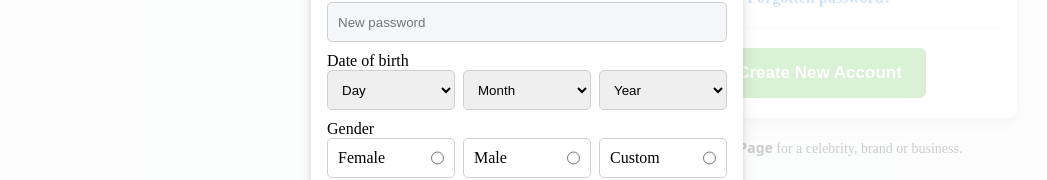
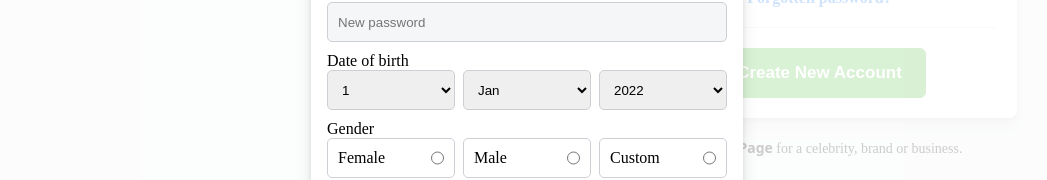
Before and after one commit to Salim66/Facebook-Development, a React (Create React App) app in the folder client/: page /login in a window 1280 px wide. Both pictures are taken after typing "name@example.com", "Sample123" into the empty fields and a click on the button "Create New Account". Shown: the part 329-509 px from the top of the page, without its empty margins (113-1160 px from the left). Built offline with nearby package versions, Linux system fonts and the light colour scheme; a web font is replaced by a local one.

Commit message:
Registation Birthdate and gender configure done

```diff
--- a/client/package.json
+++ b/client/package.json
@@ -14,6 +14,7 @@
     "react-redux": "^8.0.5",
     "react-router-dom": "^6.4.3",
     "react-scripts": "5.0.1",
+    "react-toastify": "^9.1.1",
     "redux": "^4.2.0",
     "redux-devtools-extension": "^2.13.9",
     "redux-thunk": "^2.4.2",
--- a/client/src/App.js
+++ b/client/src/App.js
@@ -3,10 +3,19 @@ import { Routes, Route } from 'react-router-dom';
 import Home from './pages/Home/Home';
 import Auth from './pages/Auth/Auth';
 import Profile from './pages/Profile/Profile';
+import { toast, ToastContainer } from 'react-toastify';
+import "react-toastify/dist/ReactToastify.css";
+import { createToast } from './utility/toast';
 
 function App() {
   return (
     <>
+      <ToastContainer
+      hideProgressBar={true}
+      position="top-center"
+      autoClose={3000}
+      newestOnTop={true}
+      />
       <Routes>
         <Route path="/" element={ <Home /> } />
         <Route path="/login" element={ <Auth /> } />
--- a/client/src/components/Register/Register.jsx
+++ b/client/src/components/Register/Register.jsx
@@ -1,6 +1,16 @@
 import React from 'react';
 import { useState } from 'react';
 import Cross from '../../_assets/icons/cross.png';
+
+// day of the month
+const days = [1,2,3,4,5,6,7,8,9,10,11,12,13,14,15,16,17,18,19,20,21,22,23,24,25,26,27,28,29,30,31];
+
+// months name
+const months = ["Jan", "Feb", "Mar", "Apr", "May", "Jun", "Jul", "Aug", "Sep", "Oct", "Nav", "Dec"];
+
+// Years
+const years = Array.from({ length: 100 }, (_, i) => new Date().getFullYear() - i);
+console.log(years);
 
 const Register = ({ setRegister }) => {
 
@@ -9,7 +19,11 @@ const Register = ({ setRegister }) => {
         fname: '',
         sname: '',
         numberOrMobile: '',
-        password: ''
+        password: '',
+        day: '',
+        month: '',
+        year: '',
+        gender: ''
     });
 
     // validation state
@@ -17,7 +31,8 @@ const Register = ({ setRegister }) => {
         fname: false,
         sname: false,
         numberOrMobile: false,
-        password: false
+        password: false,
+        gender: false
     });
 
     // hanlde input
@@ -203,14 +218,26 @@ const Register = ({ setRegister }) => {
                     <div className="reg-form">
                     <span>Date of birth</span>
                     <div className="reg-form-select">
-                        <select name="" id="">
-                            <option value="">Day</option>
+                        <select name="day" id="" onChange={ handleInput } >
+                            {
+                                days.map( item => (
+                                    <option value={item}>{item}</option>
+                                ))
+                            }
                         </select>
-                        <select name="" id="">
-                            <option value="">Month</option>
+                        <select name="month" id="" onChange={ handleInput } >
+                            {
+                                months.map( item => (
+                                    <option value={item}>{item}</option>
+                                ))
+                            }
                         </select>
-                        <select name="" id="">
-                            <option value="">Year</option>
+                        <select name="year" id="" onChange={ handleInput } >
+                            {
+                                years.map( item => (
+                                    <option value={item}>{item}</option>
+                                ))
+                            }
                         </select>
                     </div>
                     </div>
@@ -220,15 +247,15 @@ const Register = ({ setRegister }) => {
                     <div className="reg-form-select">
                         <label>
                             Female
-                            <input type="radio" name="gender" />
+                            <input type="radio" name="gender" value="Female" onChange={ handleInput } />
                         </label>
                         <label>
                             Male
-                            <input type="radio" name="gender" />
+                            <input type="radio" name="gender" value="Male" onChange={ handleInput } />
                         </label>
                         <label>
                             Custom
-                            <input type="radio" name="gender" />
+                            <input type="radio" name="gender" value="Custom" onChange={ handleInput } />
                         </label>
                     </div>
                     </div>
--- a/client/src/redux/rootReducer.js
+++ b/client/src/redux/rootReducer.js
@@ -1,11 +1,12 @@
 import { combineReducers } from "redux";
 import AuthReducer from "./auth/authReducer";
+import toastReducer from "./toast/toastReducer";
 
 
 // create reducer
 const rootReducer = combineReducers({
     auth: AuthReducer,
-    chat: ''
+    toast: toastReducer
 });
 
 // export default
--- /dev/null
+++ b/client/src/redux/toast/toastReducer.js
@@ -0,0 +1,19 @@
+// initail State
+const initailState = {
+    msg: '',
+    type: 'error'
+}
+
+// create toast reducer
+const toastReducer = ( state = initailState, { type, payload } ) => {
+    switch (type) {
+        case "":
+            break;
+
+        default:
+            return state;
+    }
+}
+
+// export default
+export default toastReducer;
--- /dev/null
+++ b/client/src/utility/toast.js
@@ -0,0 +1,22 @@
+import { toast } from "react-toastify";
+
+//create toast
+export const createToast = (msg, type = 'error') => {
+    switch (type) {
+        case "error":
+            toast.error(msg);
+            break;
+        case "success":
+            toast.success(msg);
+            break;
+        case "warn":
+            toast.warn(msg);
+            break;
+        case "info":
+            toast.info(msg);
+            break;
+
+        default:
+            break;
+    }
+}
```
Also changed, not shown: client/src/redux/toast/toastAction.js (added), 1 other file (tests, documents, lock files or other folders).
